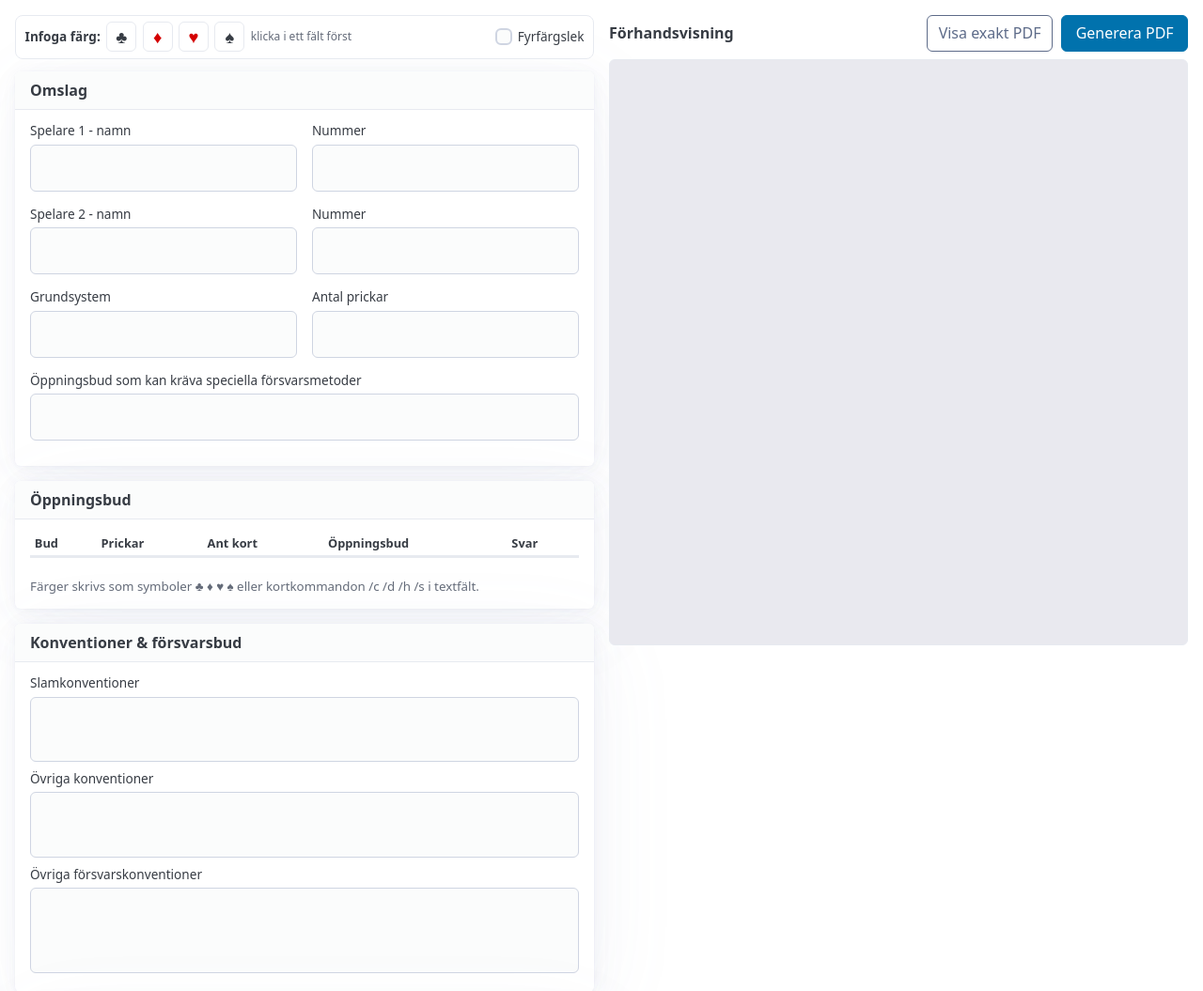
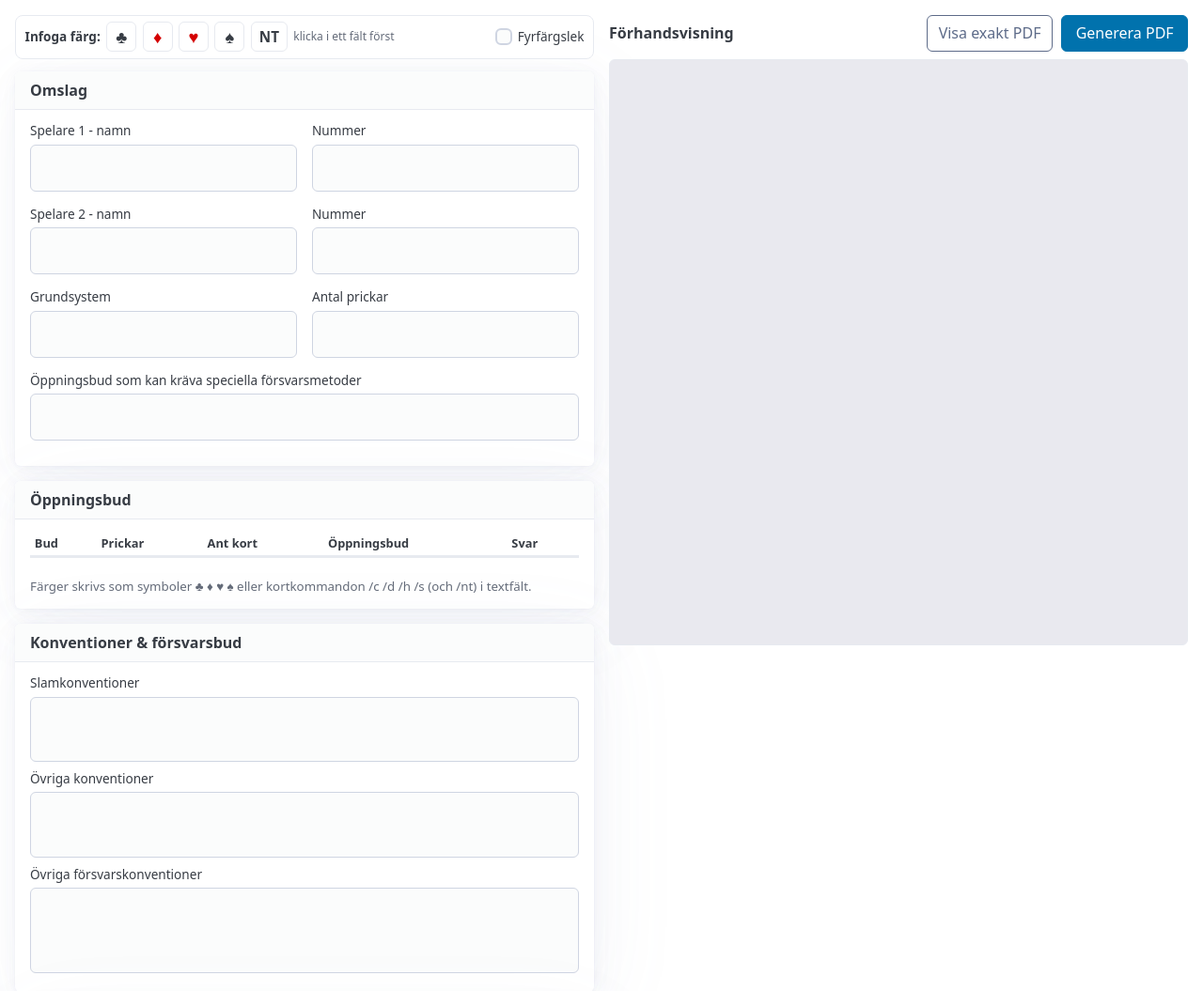
Before and after one commit to Armandur/systemdeklaration, a FastAPI app: template app/templates/index.html in a window 1280 px wide. Shown: the part 67-1122 px from the top of the page at 94% size. Run offline with FastAPI, Linux system fonts and the light colour scheme; the template is opened without the code that fills it, so the values that code supplies are empty.

Commit message:
Lägg NT-knapp och /nt-kortkommando
NT-knapp i palettraden (data-suit=NT, återanvänder insert-mekanismen) och
/nt -> NT i expandSuits. NT är text, inte en spelfärg - förblir neutral/svart
i alla lägen (SBF har NT svart), ingen suit-klass. TASK-292.

Delegerat till Sonnet 5-agent; verifierat (NT infogas, /nt funkar, /c/d/h/s intakta, NT neutral).

Co-Authored-By: Claude Opus 4.8 <noreply@anthropic.com>
Claude-Session: https://claude.ai/code/session_01DaLmz1rMWdGNAey1BEbpny

```diff
--- a/app/static/app.css
+++ b/app/static/app.css
@@ -88,6 +88,7 @@ table.form-op textarea { margin: 0; min-height: 1.8rem; width: 100%; }
   font-size: 1.15rem; line-height: 1; border-radius: 6px;
 }
 .suitbtn.suit-d, .suitbtn.suit-h { --pico-color: var(--svk-red); }
+.suitbtn.nt { width: auto; padding: 0 .5rem; font-size: .95rem; font-weight: 700; }
 .suitbtn:hover { --pico-border-color: var(--svk-accent); }
 .fourcolor-toggle {
   display: inline-flex; align-items: center; gap: .35rem; margin: 0 0 0 auto;
--- a/app/static/app.js
+++ b/app/static/app.js
@@ -24,6 +24,7 @@ function applyFourColor() {
 // ---- färg-kortkommandon: /c /d /h /s -> symbol ----
 const SUIT_MAP = { "/c": "♣", "/d": "♦", "/h": "♥", "/s": "♠" };
 function expandSuits(v) {
+  v = v.replace(/\/nt/gi, "NT");
   return v.replace(/\/[cdhs]/gi, (m) => SUIT_MAP[m.toLowerCase()]);
 }
 
--- a/app/templates/index.html
+++ b/app/templates/index.html
@@ -36,6 +36,7 @@
       <button type="button" class="suitbtn suit-d" data-suit="♦">♦</button>
       <button type="button" class="suitbtn suit-h" data-suit="♥">♥</button>
       <button type="button" class="suitbtn suit-s" data-suit="♠">♠</button>
+      <button type="button" class="suitbtn nt" data-suit="NT">NT</button>
       <span class="sp-hint">klicka i ett fält först</span>
       <label class="fourcolor-toggle"><input type="checkbox" data-path="display.four_color"> Fyrfärgslek</label>
     </div>
@@ -77,7 +78,7 @@
           </tbody>
         </table>
         </div>
-        <small class="hint">Färger skrivs som symboler ♣ ♦ ♥ ♠ eller kortkommandon /c /d /h /s i textfält.</small>
+        <small class="hint">Färger skrivs som symboler ♣ ♦ ♥ ♠ eller kortkommandon /c /d /h /s (och /nt) i textfält.</small>
       </article>
 
       <article>
```
